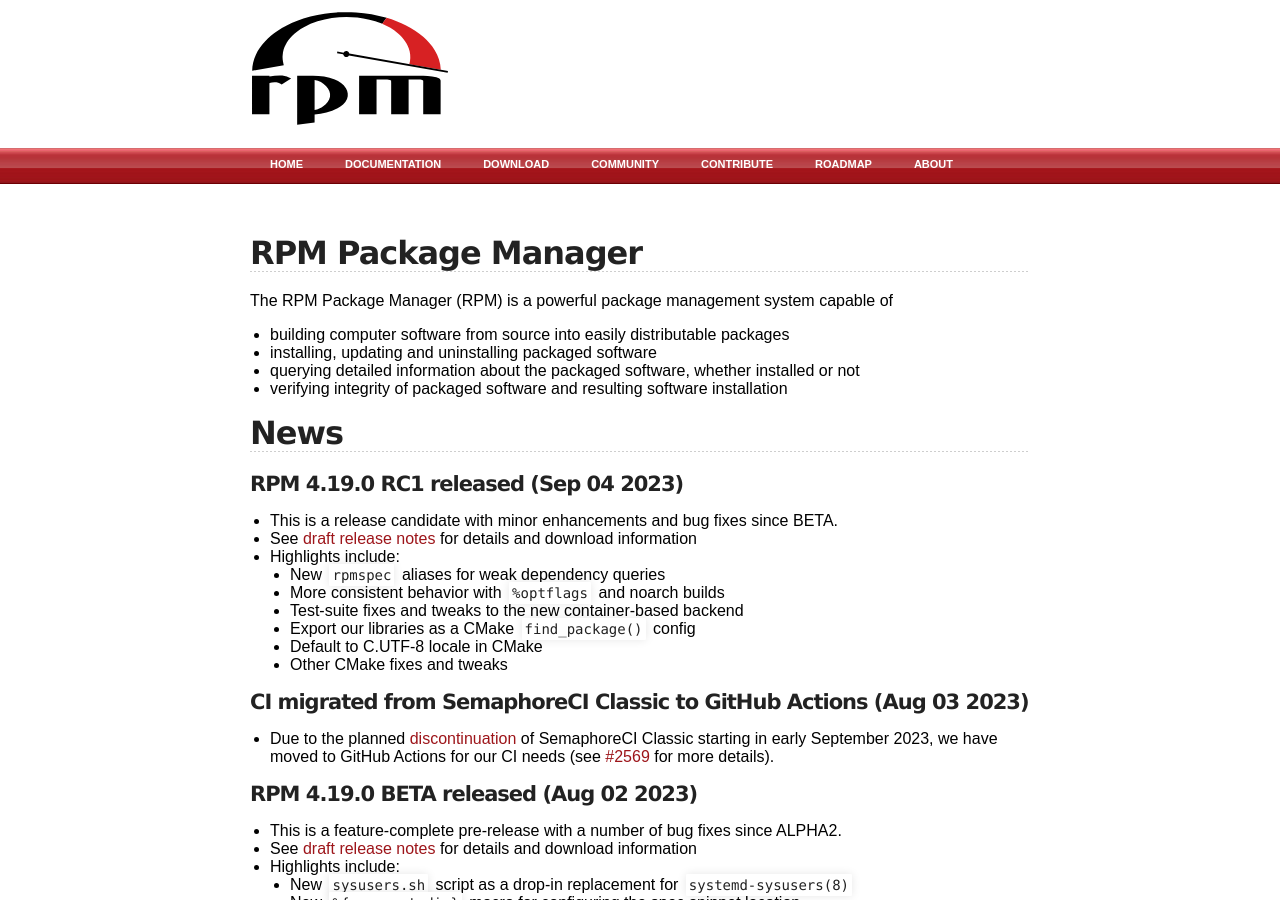
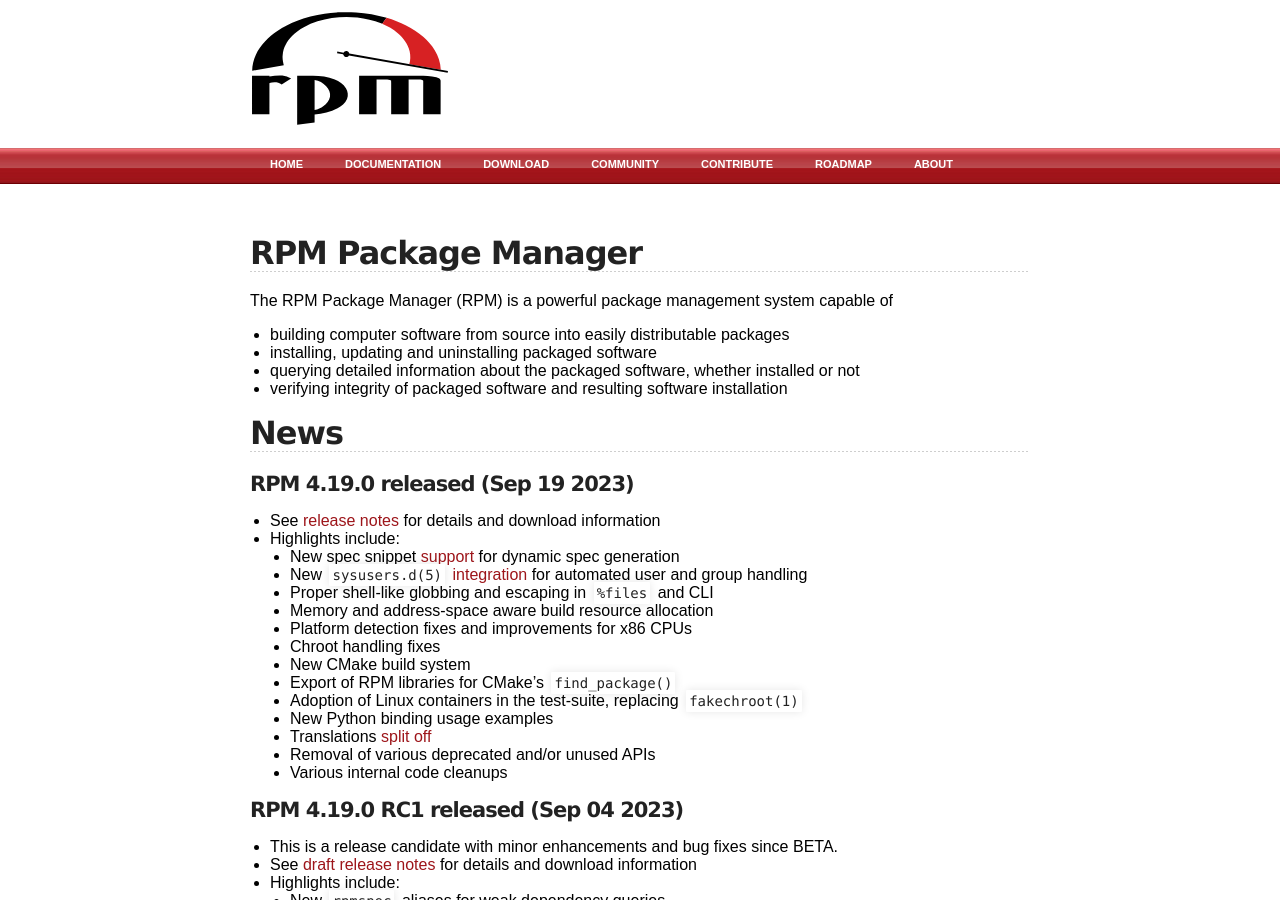
Before and after one commit to rpm-software-management/rpm-web, a Jekyll site: the page built from index.md, in a window 1280 px wide and 900 px high. Built offline with Jekyll 4.4.1, drawn with Linux system fonts in a browser that asks for light colours.

```diff
--- a/index.md
+++ b/index.md
@@ -15,6 +15,23 @@ capable of
 * verifying integrity of packaged software and resulting software installation
 
 ## News
+
+#### RPM 4.19.0 released (Sep 19 2023)
+* See [release notes](wiki/Releases/4.19.0) for details and download information
+* Highlights include:
+    * New spec snippet [support](https://rpm-software-management.github.io/rpm/manual/dynamic_specs.html) for dynamic spec generation
+    * New `sysusers.d(5)` [integration](https://rpm-software-management.github.io/rpm/manual/users_and_groups.html) for automated user and group handling
+    * Proper shell-like globbing and escaping in `%files` and CLI
+    * Memory and address-space aware build resource allocation
+    * Platform detection fixes and improvements for x86 CPUs
+    * Chroot handling fixes
+    * New CMake build system
+    * Export of RPM libraries for CMake's `find_package()`
+    * Adoption of Linux containers in the test-suite, replacing `fakechroot(1)`
+    * New Python binding usage examples
+    * Translations [split off](https://github.com/rpm-software-management/rpm-l10n/)
+    * Removal of various deprecated and/or unused APIs
+    * Various internal code cleanups
 
 #### RPM 4.19.0 RC1 released (Sep 04 2023)
 * This is a release candidate with minor enhancements and bug fixes since BETA.
```
Also changed, not shown: download.md (+4 -1 lines), timeline.md (+17 -0 lines), wiki/Releases/4.19.0.md (+3 -3 lines).
